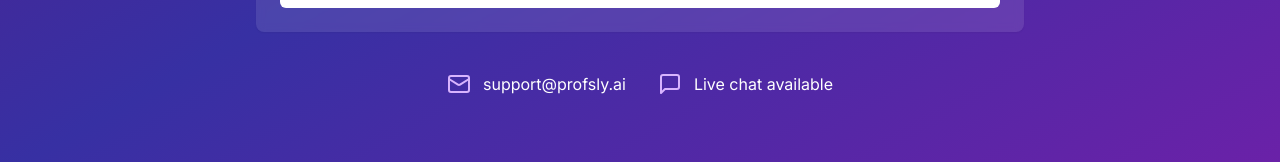
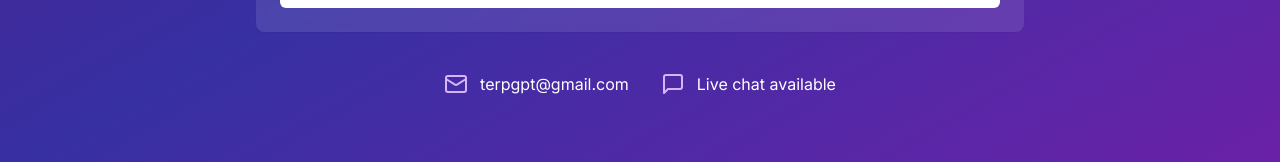
Before and after one commit to nhajela1/terpgpt, a Next.js app: page / in a window 1280 px wide. Shown: the part 1995-2157 px from the top of the page. Built offline with nearby package versions, Linux system fonts and the light colour scheme.

Commit message:
support email changed

```diff
--- a/src/components/landing-page/contact-section.tsx
+++ b/src/components/landing-page/contact-section.tsx
@@ -135,7 +135,7 @@
           <div className="mt-10 flex justify-center space-x-8 text-white">
             <div className="flex items-center">
               <Mail className="mr-3 h-6 w-6 text-purple-300" />
-              <span>support@profsly.ai</span>
+              <span>terpgpt@gmail.com</span>
             </div>
             <div className="flex items-center">
               <MessageSquare className="mr-3 h-6 w-6 text-purple-300" />
```
